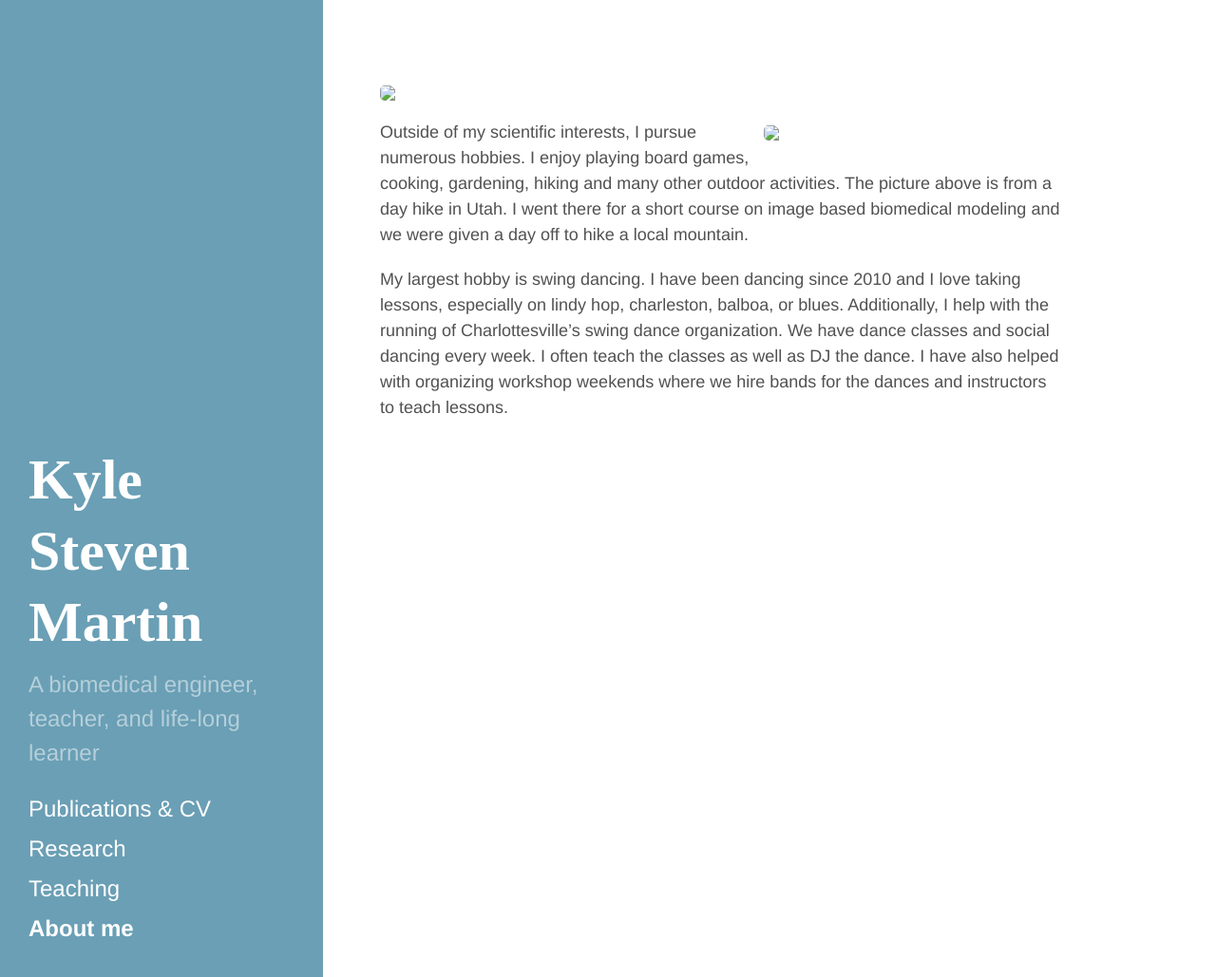
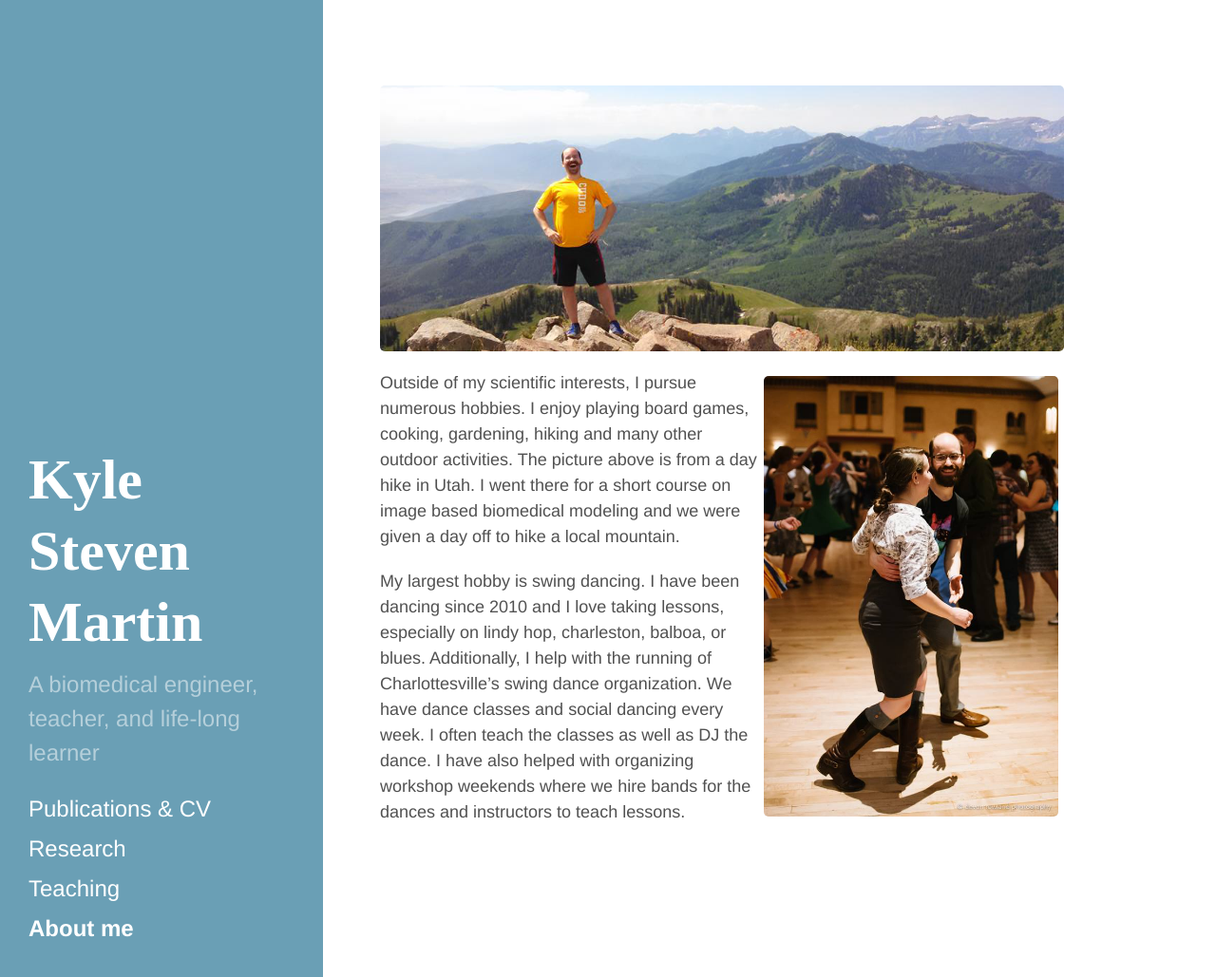
Before and after one commit to ksm362/ksm362.github.io, a Jekyll site: the page built from about.md, in a window 1280 px wide and 1029 px high. Shown: the whole window at 95% size. Built offline with Jekyll 4.4.1, drawn with Linux system fonts in a browser that asks for light colours.

Commit message:
last one?

```diff
--- a/about.md
+++ b/about.md
@@ -4,9 +4,9 @@
 subtype: About
 ---
 
-<p><img src="{{ site.baseurl }}images/Kyle_mountains.png"></p>
+<p><img src="/images/Kyle_mountains.png"></p>
 
-<p style="float: right;"><img class="margined" src="{{ site.baseurl }}images/Kyle_dancing3.jpg" width="310px"></p>
+<p style="float: right;"><img class="margined" src="/images/Kyle_dancing3.jpg" width="310px"></p>
 
 Outside of my scientific interests, I pursue numerous hobbies.
 I enjoy playing board games, cooking, gardening, hiking and many other outdoor activities.
```
